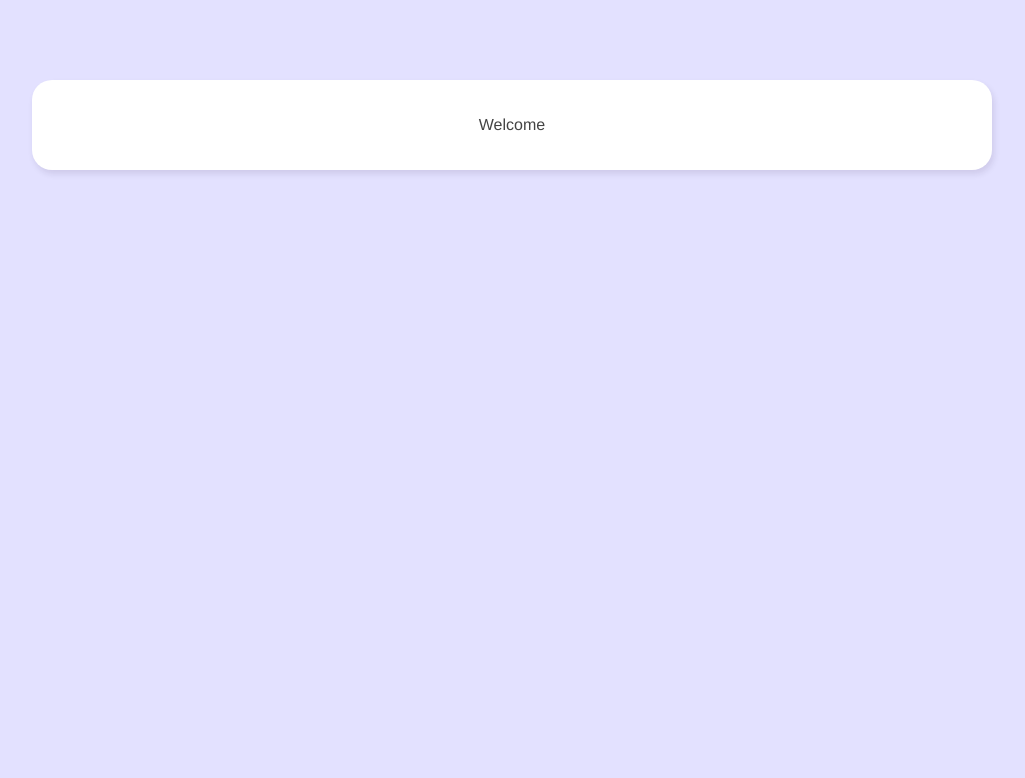
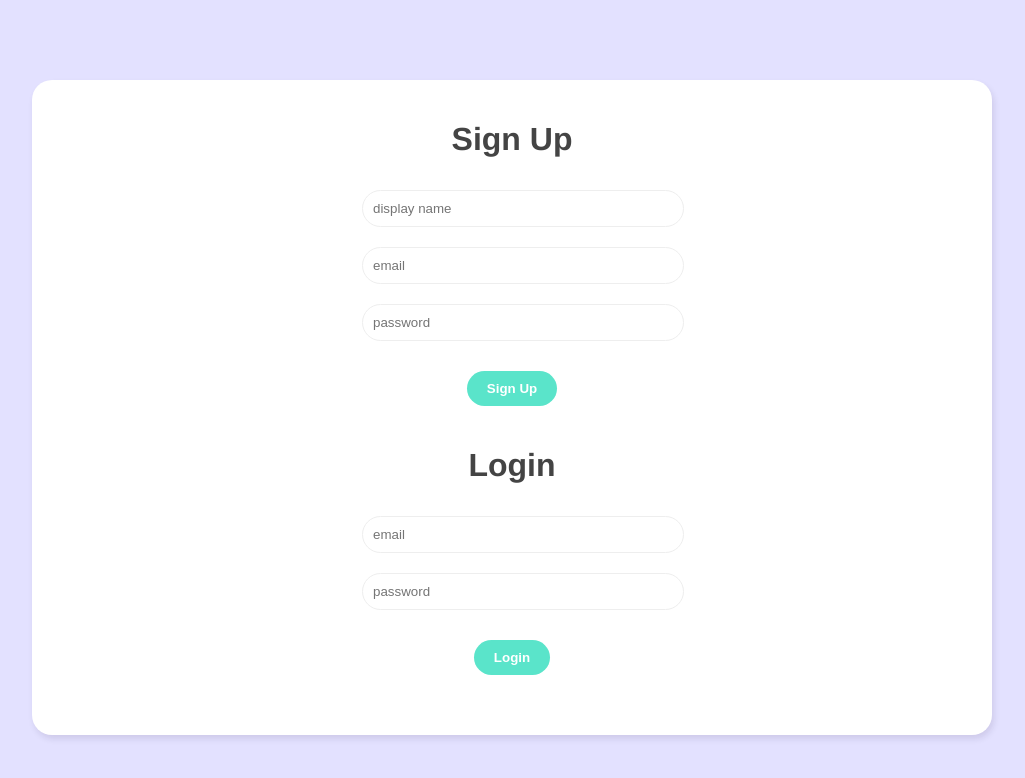
Before and after one commit to ZinKoLwin-terminator/live-chat, a Vue app: page / in a window 1280 px wide. Shown: the top 778 px of the page, without its empty margins (128-1153 px from the left). Built offline with nearby package versions, Linux system fonts and the light colour scheme.

Commit message:
make signup form and login form design

```diff
--- /dev/null
+++ b/src/components/Login.vue
@@ -0,0 +1,29 @@
+<template>
+    <h1>Login</h1>
+    <form @submit.prevent="login">
+      <input type="email" placeholder="email" v-model="email">
+      <input type="password" placeholder="password" v-model="password">
+      <button>Login</button>
+    </form>
+  </template>
+
+  <script>
+  import { ref } from 'vue'
+  export default {
+      setup() {
+
+          let email = ref("");
+          let password = ref("");
+
+          let login = () => {
+              console.log(email.value, password.value);
+          }
+
+          return { email, password ,login};
+  }
+  }
+  </script>
+
+  <style>
+
+  </style>
--- /dev/null
+++ b/src/components/Signup.vue
@@ -0,0 +1,30 @@
+<template>
+  <h1>Sign Up</h1>
+  <form @submit.prevent="signUP">
+    <input type="text" placeholder="display name" v-model="displayName">
+    <input type="email" placeholder="email" v-model="email">
+    <input type="password" placeholder="password" v-model="password">
+    <button>Sign Up</button>
+  </form>
+</template>
+
+<script>
+import { ref } from 'vue'
+export default {
+    setup() {
+        let displayName = ref("");
+        let email = ref("");
+        let password = ref("");
+
+        let signUP = () => {
+            console.log(displayName.value, email.value, password.value);
+        }
+
+        return { displayName, email, password ,signUP};
+}
+}
+</script>
+
+<style>
+
+</style>
--- a/src/views/WelcomeView.vue
+++ b/src/views/WelcomeView.vue
@@ -1,18 +1,50 @@
 <template>
   <div class="welcome container">
-    <p>Welcome</p>
+  <Signup></Signup>
+  <Login></Login>
   </div>
 </template>
 
 <script>
+
+import Login from '../components/Login'
+import Signup from '../components/Signup'
 export default {
+  components: {
+    Login, Signup },
+
 
 }
 </script>
 
 <style>
-.welcome{
-    text-align: center;
-    padding:20px 0;
-}
+ .welcome {
+        text-align: center;
+        padding: 20px 0;
+      }
+.welcome form {
+    width: 300px;
+    margin: 20px auto;
+  }
+  /* .welcome label {
+    display: block;
+    margin: 20px 0 10px;
+  } */
+  .welcome input {
+    width: 100%;
+    padding: 10px;
+    border-radius: 20px;
+    border: 1px solid #eee;
+    outline: none;
+    color: #999;
+    margin: 10px auto;
+  }
+  .welcome span{
+    font-weight: bold;
+    text-decoration: underline;
+    cursor: pointer;
+  }
+  .welcome button {
+    margin: 20px auto;
+  }
 </style>
```
